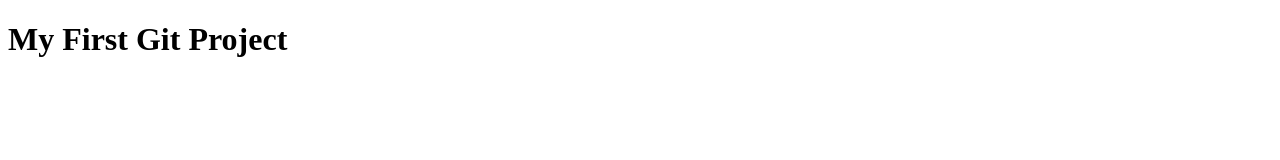
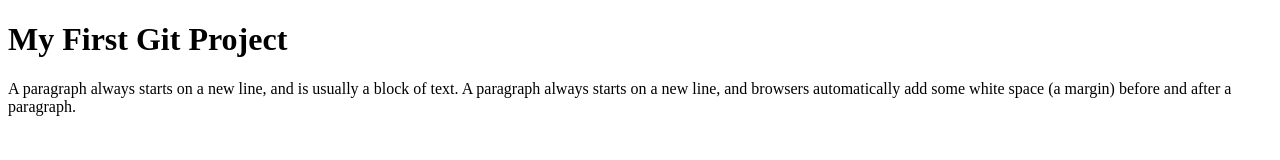
Before and after one commit to anupshaha/gitDemo, a plain HTML site: page index.html in a window 1280 px wide. Drawn offline with Linux system fonts and the light colour scheme.

Commit message:
Added Paragraph

```diff
--- a/index.html
+++ b/index.html
@@ -6,5 +6,6 @@
 </head>
 <body>
 	<h1>My First Git Project</h1>
+	<p>A paragraph always starts on a new line, and is usually a block of text. A paragraph always starts on a new line, and browsers automatically add some white space (a margin) before and after a paragraph.</p>
 </body>
 </html>
```
